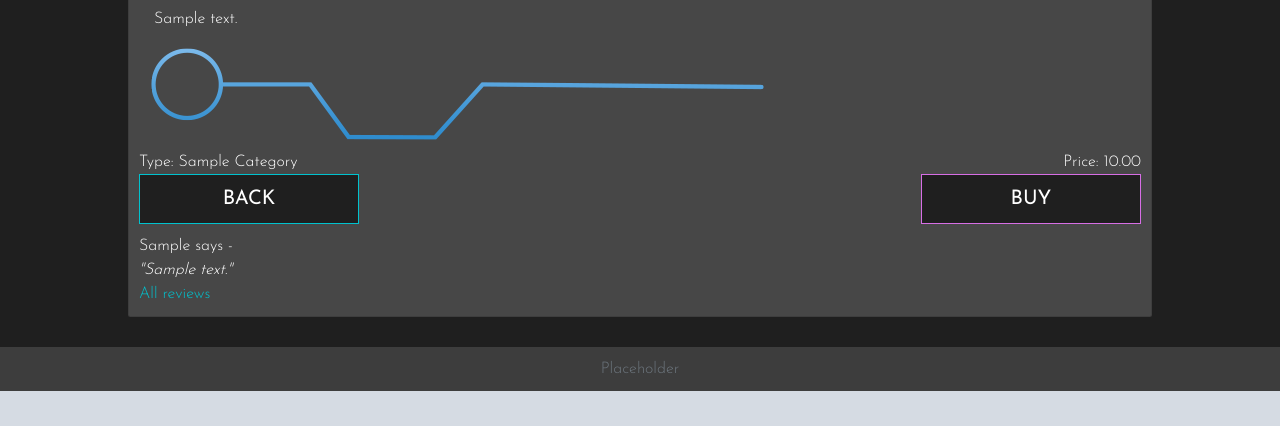
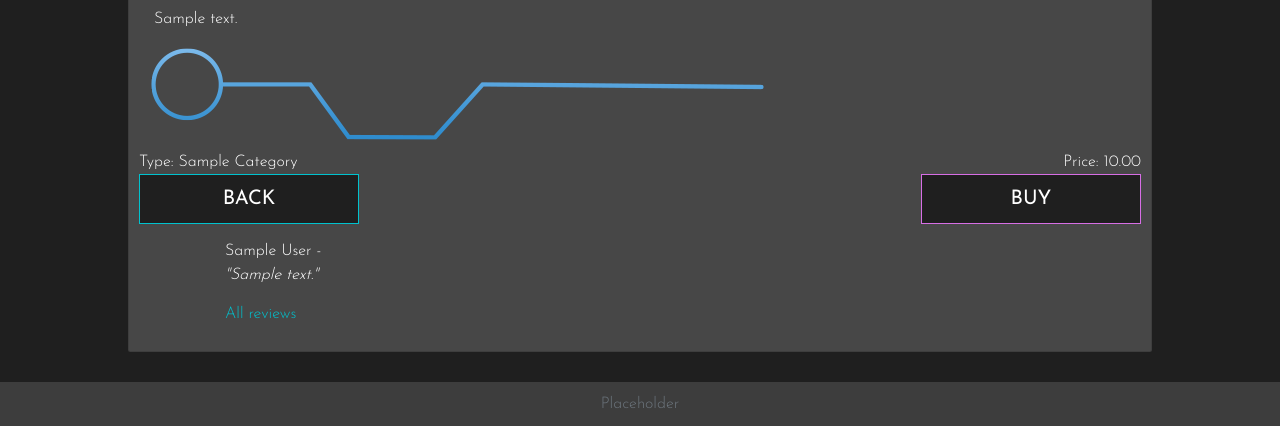
Before and after one commit to asdfractal/yggdrasil-labs, a Django app: page /products/1/ in a window 1280 px wide. Shown: the part 918-1344 px from the top of the page. Before the commit the page ends 1309 px from the top, so only its background shows below. Run offline with Django 4.2, Linux system fonts and the light colour scheme; tables that the repository leaves empty hold one stand-in row (values such as "Sample post"); grey boxes marked "Sample" are stand-in pictures; some libraries are stand-ins or nearby versions.

Commit message:
update product details to display a random review and use review component

```diff
--- a/products/templates/product-detail.html
+++ b/products/templates/product-detail.html
@@ -17,7 +17,7 @@
 				<p class="col-6 text-capitalize">Type: {{ product.category }}</p>
 				<p class="col-6 text-right">Price: {{ product.price }}</p>
 			</div>
-			<div class="row justify-content-between">
+			<div class="row justify-content-between mb-4">
 				<div class="col-6 col-md-4">
 					<a href="{% url 'products' %}"><button class="btn button-primary-outline ">Back</button></a>
 				</div>
@@ -25,17 +25,20 @@
 					<a href=""></a><button class="btn button-secondary-outline">Buy</button></a>
 				</div>
 			</div>
-			<div class="row pt-3">
-				<div class="col-12">
-					{% if reviews|length == 0 %}
-					<p>No reviews - <a href="">create one</a></p>
-					{% else %}
-					<p>{{ reviews.0.user_profile|capfirst }} says -</p>
-					<p class="font-italic">"{{ reviews.0.review_content }}"</p>
+			{% if review != "" %}
+			{% include 'components/review-body.html' %}
+			<div class="row mb-4">
+				<div class="col-10 offset-1">
 					<a href="{% url 'product_reviews' product.id %}">All reviews</a>
-					{% endif %}
 				</div>
 			</div>
+			{% else %}
+			<div class="row mb-4">
+				<div class="col-10 offset-1">
+					<p>No reviews - <a href="">create one</a></p>
+				</div>
+			</div>
+			{% endif %}
 		</div>
 	</div>
 </div>
--- a/products/views.py
+++ b/products/views.py
@@ -1,3 +1,4 @@
+from random import randint
 from django.shortcuts import render, get_object_or_404, redirect, reverse
 from django.contrib import messages
 from reviews.models import Review
@@ -22,13 +23,18 @@ def products(request):
 
 def product_detail(request, product_id):
     """
-    Returns a view with individual product details.
+    Returns a view with individual product details and a random review to display.
     """
     product = get_object_or_404(Product, pk=product_id)
     reviews = Review.objects.filter(product=product_id)
+    review = ""
+    if len(reviews) > 0:
+        pks = reviews.values_list("pk", flat=True)
+        random = randint(0, len(pks) - 1)
+        review = Review.objects.get(pk=pks[random])
     context = {
         "product": product,
-        "reviews": reviews,
+        "review": review,
     }
 
     return render(request, "product-detail.html", context)
```
